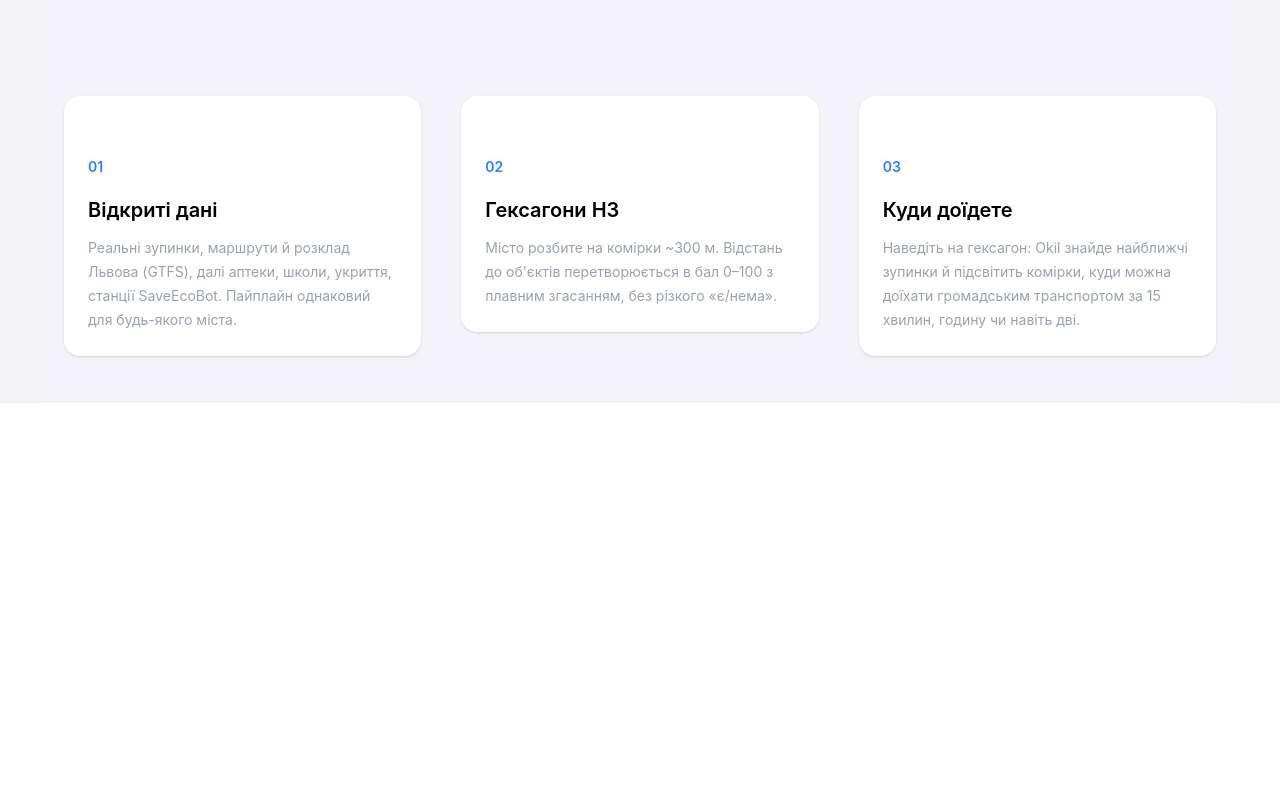
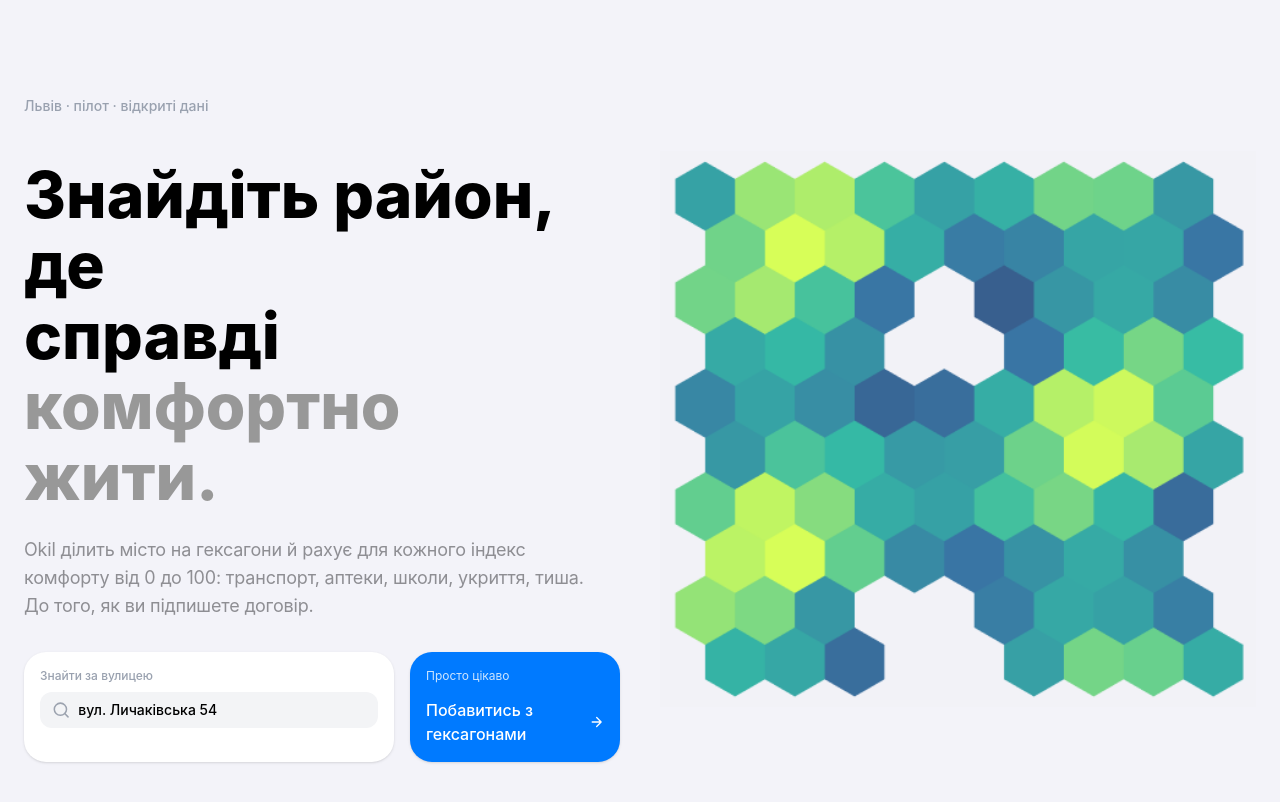
Before and after one commit to danylo131/okil-it-garage, a React (Vite) app: page / in a window 1280 px wide. Shown: the top 802 px of the page. Built offline with nearby package versions, Linux system fonts and the light colour scheme.

Commit message:
feat:Added hero_part

```diff
--- a/src/components/hero.tsx
+++ b/src/components/hero.tsx
@@ -1,3 +1,72 @@
+
+import heroImage from "../assets/hero_part.png";
+
 export const Hero = () => {
-  return <div className="hidden">Hero</div>;
+  return (
+    <section className="bg-[#F3F3F9] px-6 py-12 md:py-24">
+      {/* Замінено max-w-[1200px] на max-w-[1440px] */}
+      <div className="mx-auto grid max-w-[1440px] grid-cols-1 items-center gap-10 md:grid-cols-2">
+
+        {/* Ліва частина: Текст та кнопки */}
+        <div className="flex flex-col gap-6">
+          <span className="text-sm font-medium text-gray-400">
+            Львів · пілот · відкриті дані
+          </span>
+
+          <h1 className="pt-[20px] text-6xl font-extrabold leading-[1.1] text-black md:text-[64px]">
+            Знайдіть район, де <br />
+            справді <span className="text-[#989898]">комфортно <br />жити.</span>
+          </h1>
+
+          {/* Текст "Про індекс" з точними стилями */}
+          <p className="max-w-[576px] text-[18px] leading-[28px] tracking-[-0.01em] text-[#8E8E93]">
+            Okil ділить місто на гексагони й рахує для кожного індекс комфорту від 0 до 100:
+            транспорт, аптеки, школи, укриття, тиша. До того, як ви підпишете договір.
+          </p>
+
+          {/* Блок з інпутом та кнопкою */}
+          <div className="mt-2 flex flex-col gap-4 sm:flex-row">
+
+            {/* Поле пошуку */}
+            <div className="flex h-[110px] w-full max-w-[370px] flex-col items-start gap-2 rounded-[22px] bg-white p-4 shadow-sm">
+              <span className="text-xs font-medium text-gray-400">Знайти за вулицею</span>
+              <div className="flex w-full items-center gap-2 rounded-xl bg-gray-100 px-3 py-2">
+                <svg width="20" height="20" viewBox="0 0 24 24" fill="none" xmlns="http://www.w3.org/2000/svg">
+                  <path d="M11 19C15.4183 19 19 15.4183 19 11C19 6.58172 15.4183 3 11 3C6.58172 3 3 6.58172 3 11C3 15.4183 6.58172 19 11 19Z" stroke="#9CA3AF" strokeWidth="2" strokeLinecap="round" strokeLinejoin="round"/>
+                  <path d="M21 21L16.65 16.65" stroke="#9CA3AF" strokeWidth="2" strokeLinecap="round" strokeLinejoin="round"/>
+                </svg>
+                <input
+                  type="text"
+                  defaultValue="вул. Личаківська 54"
+                  className="w-full bg-transparent text-sm font-medium text-black outline-none placeholder:text-gray-500"
+                />
+              </div>
+            </div>
+
+            {/* Синя кнопка */}
+            <button className="group flex h-[110px] w-full flex-col justify-between items-start rounded-[22px] bg-[#007AFF] p-4 text-left text-white shadow-sm transition-colors hover:bg-blue-600 sm:w-[247px]">
+              <span className="text-xs opacity-80">Просто цікаво</span>
+              <span className=" text-base flex w-full items-center justify-between font-medium">
+                Побавитись з гексагонами
+                <svg className="transition-transform group-hover:translate-x-1" width="20" height="20" viewBox="0 0 24 24" fill="none" xmlns="http://www.w3.org/2000/svg">
+                  <path d="M5 12H19M19 12L12 5M19 12L12 19" stroke="currentColor" strokeWidth="2" strokeLinecap="round" strokeLinejoin="round"/>
+                </svg>
+              </span>
+            </button>
+
+          </div>
+        </div>
+
+        {/* Права частина: Картинка */}
+        <div className="flex items-center justify-center">
+          <img
+            src={heroImage}
+            alt="Гексагони комфорту"
+            className="h-auto w-full max-w-[600px] object-contain"
+          />
+        </div>
+
+      </div>
+    </section>
+  );
 };
--- a/src/components/info.tsx
+++ b/src/components/info.tsx
@@ -23,7 +23,7 @@ import { InfoCard } from "./InfoCard";
 
 export const Info = () => {
   return (
-    <section className="bg-[#F3F3F9] px-6 py-24">
+    <section className="bg-[#F3F3F9] px-6 py-24 hidden">
       <div className="mx-auto grid max-w-6xl grid-cols-3 gap-10">
         <InfoCard
           id="01"
```
Also changed, not shown: src/assets/hero_part.png (added).
